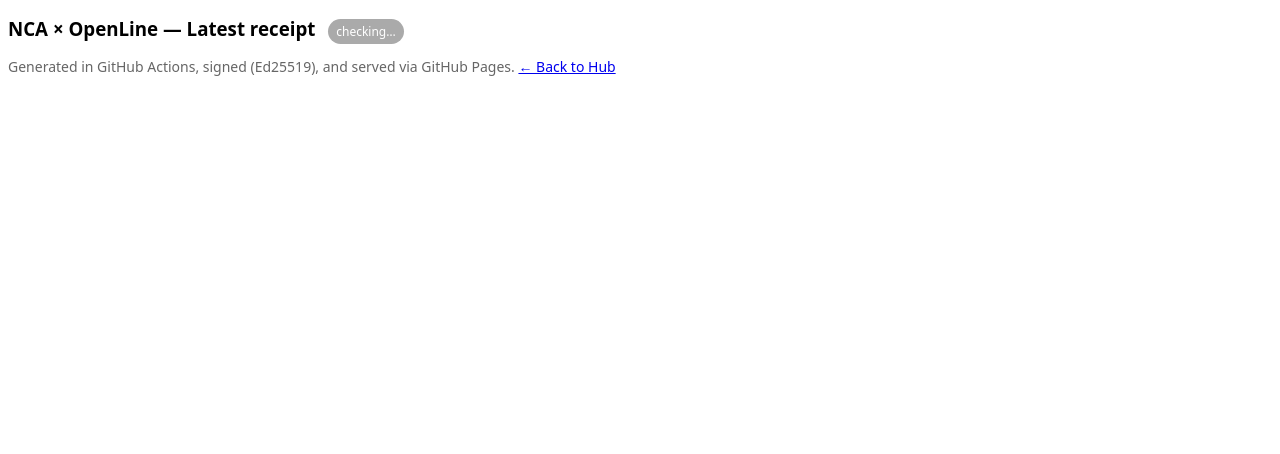
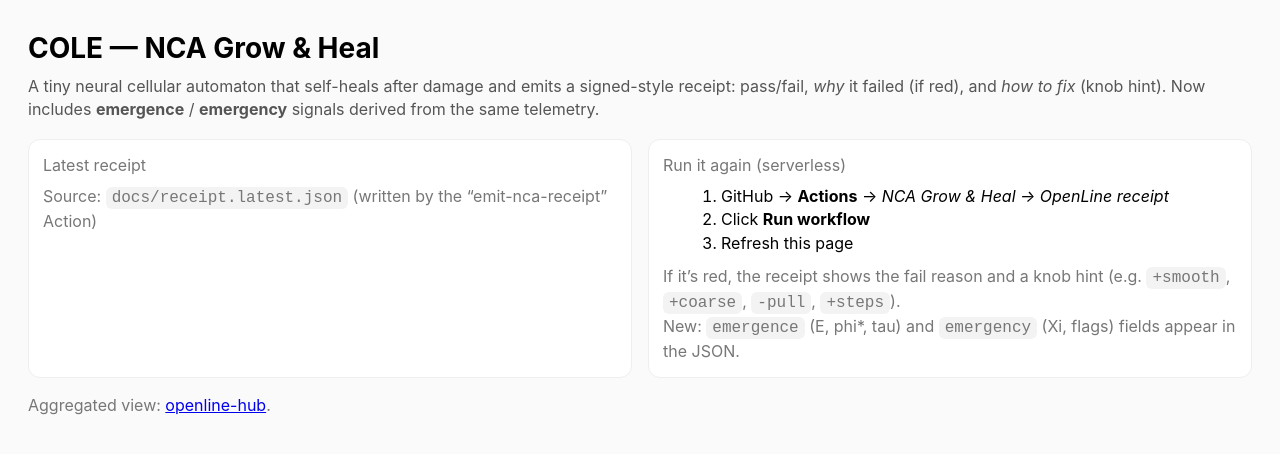
Before and after one commit to terryncew/COLE-Coherence-Layer-Engine-, a plain HTML site: page docs/nca.html in a window 1280 px wide. Drawn offline with Linux system fonts and the light colour scheme.

Commit message:
Update nca.html

```diff
--- a/docs/nca.html
+++ b/docs/nca.html
@@ -1,35 +1,49 @@
 <!doctype html><meta charset="utf-8">
-<title>NCA × OpenLine — Grow & Heal Receipt</title>
+<title>COLE — NCA Grow & Heal (OpenLine Receipt)</title>
 <meta name="viewport" content="width=device-width,initial-scale=1">
-<script type="module" src="https://cdn.jsdelivr.net/gh/terryncew/openline-core@main/receipts-kit/openline-card.js"></script>
-<script type="module">
-import * as ed from "https://cdn.jsdelivr.net/npm/@noble/ed25519@1.7.3/+esm";
-const pill = (txt, bg) => { const el = document.getElementById("pill"); el.textContent = txt; el.style.background=bg; el.style.color="#fff"; };
-const sortObj = (x) => Array.isArray(x) ? x.map(sortObj) : x && typeof x==="object"
-  ? Object.keys(x).sort().reduce((o,k)=>(o[k]=sortObj(x[k]),o),{}) : x;
-(async () => {
-  try {
-    const rec = await (await fetch("./receipt.latest.json", {cache:"no-cache"})).json();
-    const signer = await (await fetch("./signer.json", {cache:"no-cache"})).json().catch(()=>({}));
-    const sig = rec.sig;
-    if (!sig || sig.alg!=="Ed25519") { pill("No signature", "#6c757d"); return; }
-    if (signer.pub_ed25519 && signer.pub_ed25519.toLowerCase() !== sig.key.toLowerCase()) { pill("Signer mismatch", "#dc3545"); return; }
-    const payload = sortObj(Object.fromEntries(Object.entries(rec).filter(([k])=>k!=="sig")));
-    const msg = new TextEncoder().encode(JSON.stringify(payload));
-    const ok = await ed.verify(sig.value, msg, sig.key);
-    pill(ok ? "Verified" : "Invalid", ok ? "#198754" : "#dc3545");
-  } catch(e){ pill("Verify error", "#fd7e14"); console.error(e); }
-})();
+<style>
+  body{font:16px/1.45 -apple-system,BlinkMacSystemFont,Segoe UI,Helvetica,Arial,sans-serif;margin:28px;background:#fafafa}
+  h1{font-size:28px;margin:0 0 6px}
+  p.lead{color:#555;margin:0 0 18px}
+  .row{display:flex;gap:16px;flex-wrap:wrap}
+  .tile{flex:1 1 360px; padding:14px;border:1px solid #eee;border-radius:12px;background:#fff}
+  .muted{color:#777}
+  code{background:#f3f3f3;padding:2px 6px;border-radius:6px}
+</style>
+<script type="module"
+  src="https://cdn.jsdelivr.net/gh/terryncew/openline-core@main/receipts-kit/openline-card.js">
 </script>
 
-<h3 style="font-family:system-ui;margin:16px 0">
-  NCA × OpenLine — Latest receipt
-  <span id="pill" style="margin-left:8px;padding:4px 8px;border-radius:999px;font:12px system-ui;background:#aaa;color:#fff">checking…</span>
-</h3>
+<h1>COLE — NCA Grow &amp; Heal</h1>
+<p class="lead">
+  A tiny neural cellular automaton that self-heals after damage and emits a signed-style receipt:
+  pass/fail, <em>why</em> it failed (if red), and <em>how to fix</em> (knob hint). Now includes
+  <b>emergence</b> / <b>emergency</b> signals derived from the same telemetry.
+</p>
 
-<openline-card mode="compact" src="./receipt.latest.json"></openline-card>
+<div class="row">
+  <div class="tile">
+    <div class="muted" style="margin-bottom:8px">Latest receipt</div>
+    <openline-card mode="compact" src="./receipt.latest.json"></openline-card>
+    <div class="muted" style="margin-top:8px">
+      Source: <code>docs/receipt.latest.json</code> (written by the “emit-nca-receipt” Action)
+    </div>
+  </div>
 
-<p style="font:14px system-ui;color:#666;margin-top:16px">
-  Generated in GitHub Actions, signed (Ed25519), and served via GitHub Pages.
-  <a href="./index.html">← Back to Hub</a>
+  <div class="tile">
+    <div class="muted" style="margin-bottom:8px">Run it again (serverless)</div>
+    <ol style="margin:0 0 10px 18px">
+      <li>GitHub → <b>Actions</b> → <i>NCA Grow &amp; Heal → OpenLine receipt</i></li>
+      <li>Click <b>Run workflow</b></li>
+      <li>Refresh this page</li>
+    </ol>
+    <div class="muted">
+      If it’s red, the receipt shows the fail reason and a knob hint (e.g. <code>+smooth</code>, <code>+coarse</code>, <code>-pull</code>, <code>+steps</code>).
+      <br>New: <code>emergence</code> (E, phi*, tau) and <code>emergency</code> (Xi, flags) fields appear in the JSON.
+    </div>
+  </div>
+</div>
+
+<p class="muted" style="margin-top:16px">
+  Aggregated view: <a href="https://terryncew.github.io/openline-hub/">openline-hub</a>.
 </p>
```
